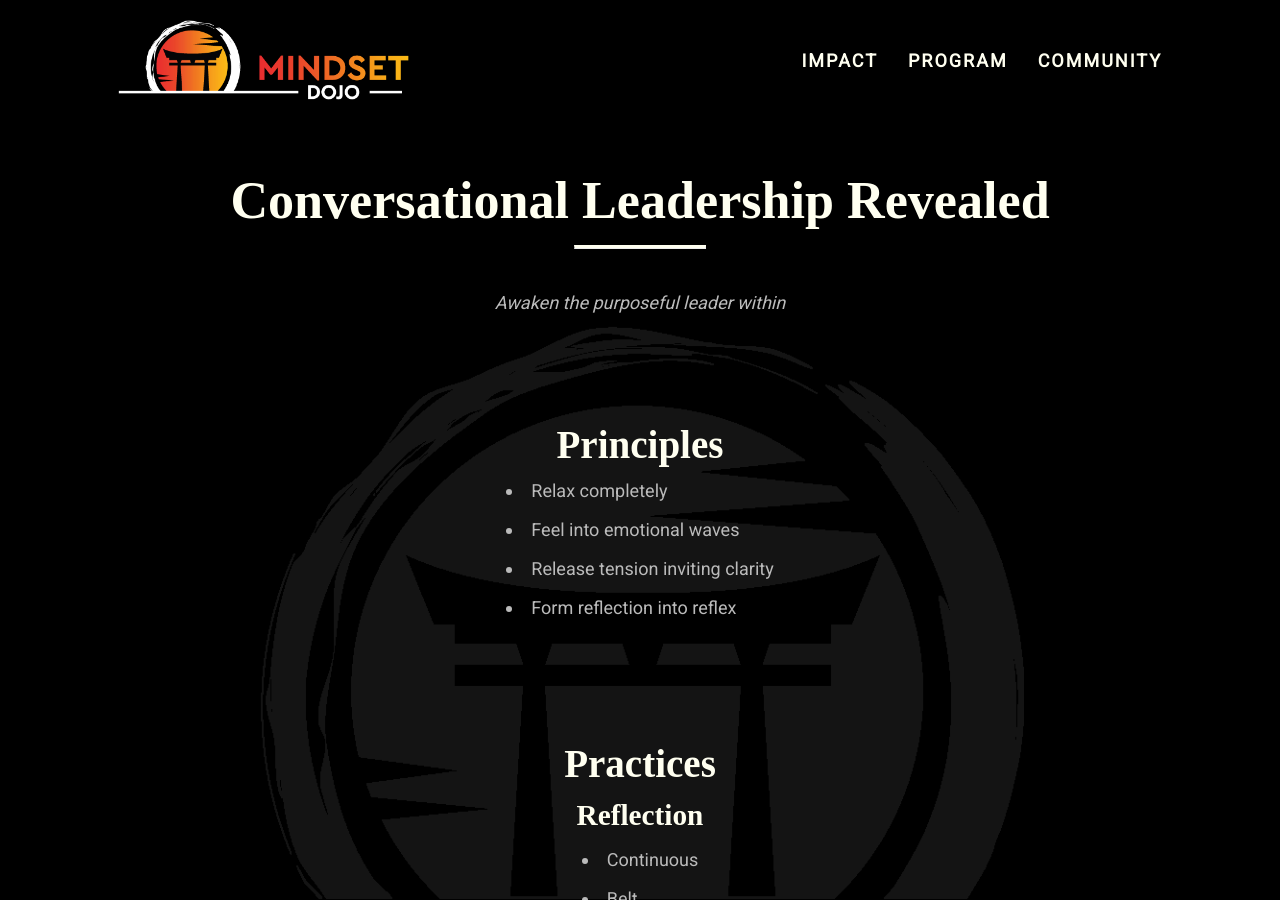
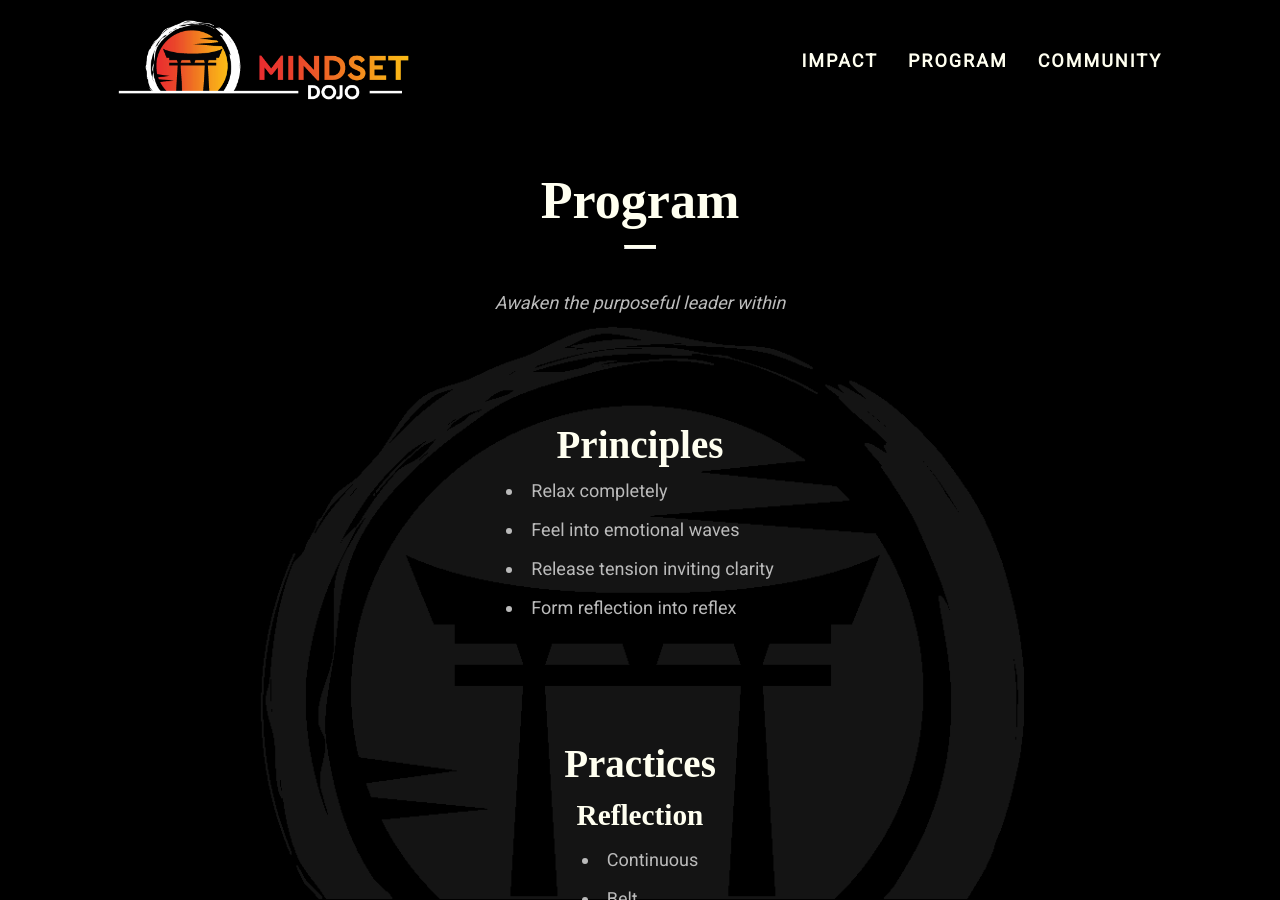
Before and after one commit to mindset-dojo/mindset-dojo.github.io, a Jekyll site: the page built from program.md, in a window 1280 px wide and 900 px high. Built offline with Jekyll 4.4.1, drawn with Linux system fonts in a browser that asks for light colours; some web fonts are replaced.

Commit message:
Change Program page title to "Program" in program.md.

```diff
--- a/program.md
+++ b/program.md
@@ -7,7 +7,7 @@ css_id: program
 {% assign program = site.data.program %}
 
 <section>
-  <h1>{{ program.title }} <hr> </h1>
+  <h1>Program <hr> </h1>
   <p><em>{{ program.mission }}</em></p>
 </section>
 
```
